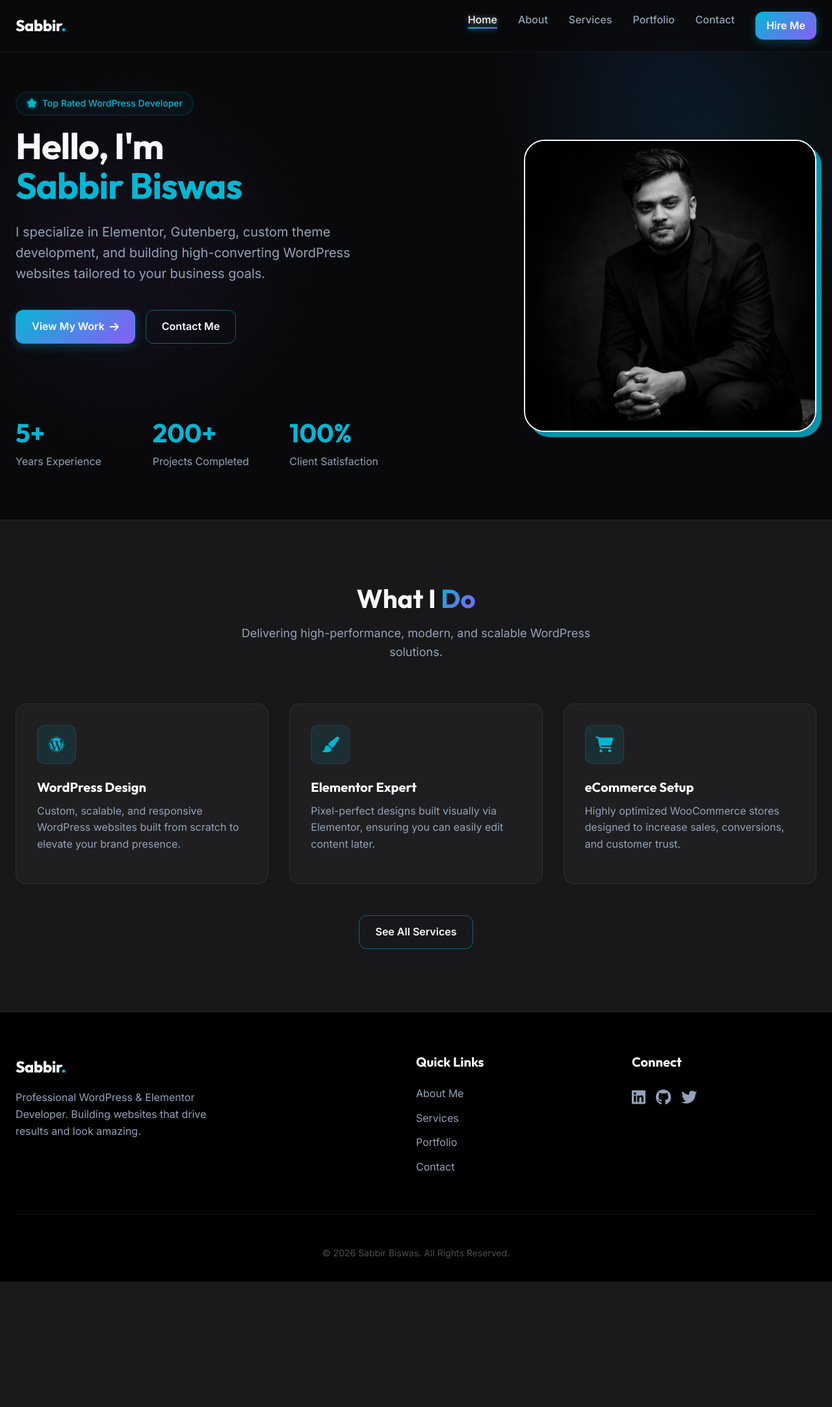
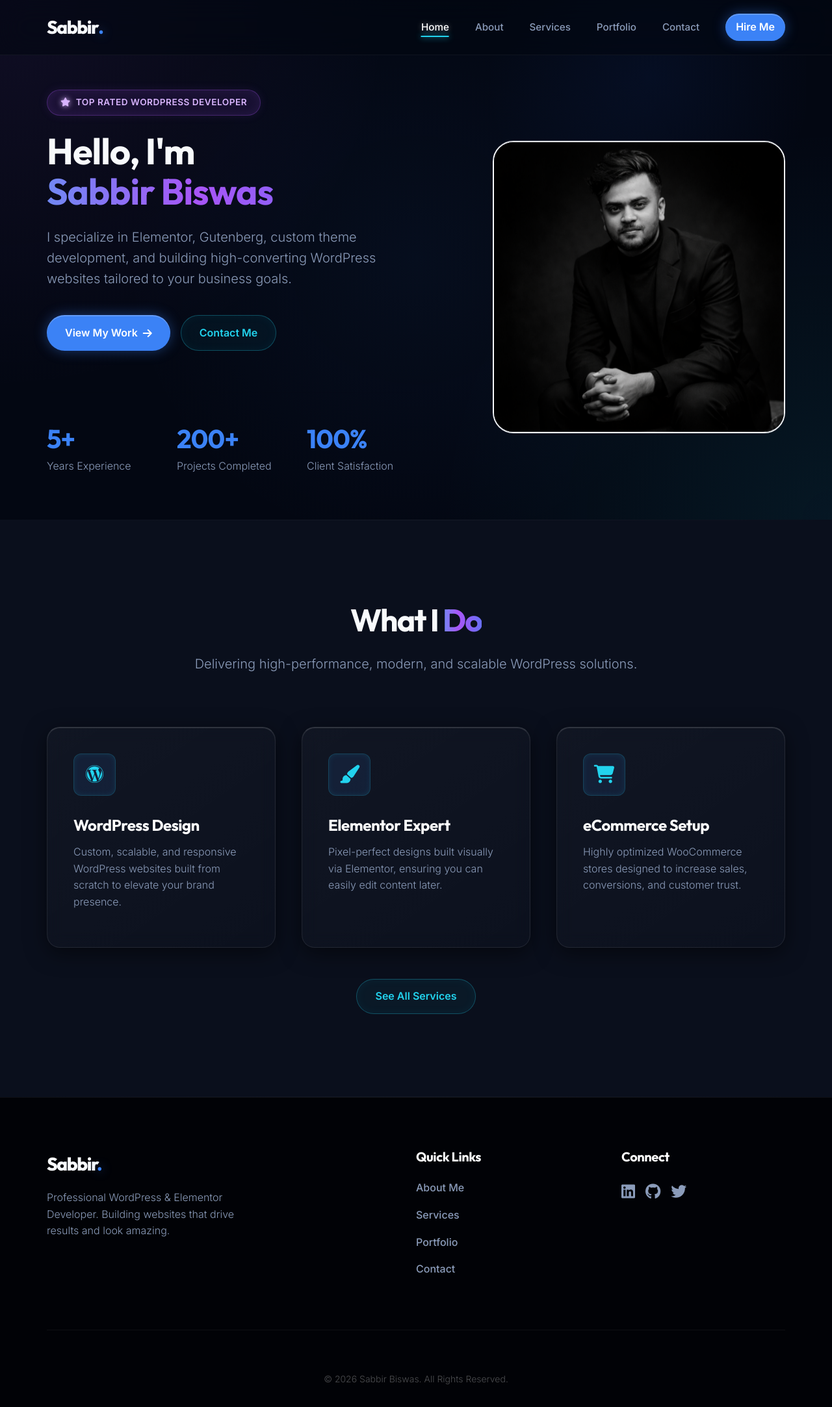
Before and after one commit to sabbirbiswas08/personalweb, a PHP site: page / in a window 1280 px wide. Shown: the whole page at 65% size. Before the commit the page ends 1973 px from the top, so only its background shows below. Run offline with PHP 8.4, Linux system fonts and the light colour scheme; data comes from the database, SQL or seed files in the repository.

Commit message:
feat: implement new AI-themed design system with custom CSS and enhanced hero animations

```diff
--- a/css/components.css
+++ b/css/components.css
@@ -1,170 +1,164 @@
-/* Navigation (Glassmorphism) */
+/* AI Navigation Bar */
 .navbar {
-  position: fixed;
-  top: 0;
-  left: 0;
-  width: 100%;
-  height: var(--nav-height);
-  background: rgba(9, 9, 11, 0.7);
-  backdrop-filter: blur(16px);
-  -webkit-backdrop-filter: blur(16px);
-  z-index: 1000;
-  transition: var(--transition);
-  border-bottom: 1px solid rgba(255, 255, 255, 0.05);
+  position: fixed; top: 0; left: 0; width: 100%; height: var(--nav-height);
+  background: rgba(3, 7, 18, 0.6); backdrop-filter: blur(20px); -webkit-backdrop-filter: blur(20px);
+  z-index: 1000; border-bottom: 1px solid rgba(255, 255, 255, 0.05);
+  box-shadow: 0 4px 30px rgba(0, 0, 0, 0.5);
+  transition: var(--transition-smooth);
 }
-
 .navbar .container { height: 100%; display: flex; justify-content: space-between; align-items: center; }
 
-.logo { font-family: var(--font-heading); font-size: 1.5rem; font-weight: 800; color: var(--color-text); letter-spacing: -0.5px; }
-.logo span { color: var(--color-primary); text-shadow: 0 0 10px rgba(6,182,212,0.5); }
+.logo { font-family: var(--font-heading); font-size: 1.75rem; font-weight: 800; color: var(--color-text); letter-spacing: -0.05em; display:flex; align-items:center; }
+.logo span { color: var(--color-primary); text-shadow: 0 0 15px rgba(59, 130, 246, 0.8); }
 
-.nav-links { display: flex; gap: 2rem; }
-.nav-link { font-weight: 500; color: var(--color-text-muted); position: relative; }
-.nav-link:hover, .nav-link.active { color: var(--color-text); text-shadow: 0 0 8px rgba(255,255,255,0.5); }
+.nav-links { display: flex; gap: 2.5rem; align-items: center; }
+.nav-link { font-weight: 500; font-size: 0.95rem; color: var(--color-text-muted); position: relative; transition: var(--transition-smooth); }
+.nav-link:hover, .nav-link.active { color: #fff; text-shadow: 0 0 10px rgba(255,255,255,0.4); }
 .nav-link::after {
-  content: ''; position: absolute; width: 0; height: 2px; bottom: -4px; left: 0;
-  background: linear-gradient(90deg, var(--color-primary), var(--color-accent));
-  transition: var(--transition);
+  content: ''; position: absolute; width: 0; height: 2px; bottom: -6px; left: 50%; transform: translateX(-50%);
+  background: var(--color-cyan); transition: var(--transition-smooth); box-shadow: 0 0 10px var(--color-cyan);
 }
-.nav-link:hover::after, .nav-link.active::after { width: 100%; box-shadow: 0 0 8px var(--color-primary); }
+.nav-link:hover::after, .nav-link.active::after { width: 100%; }
 
 .mobile-menu-btn { display: none; background: none; border: none; font-size: 1.5rem; cursor: pointer; color: var(--color-text); }
 
-/* Mobile Nav */
-@media (max-width: 768px) {
-  .nav-links {
-    position: fixed; top: var(--nav-height); left: -100%; width: 100%; height: calc(100vh - var(--nav-height));
-    background: rgba(9, 9, 11, 0.95); backdrop-filter: blur(10px);
-    flex-direction: column; align-items: center; justify-content: center; gap: 2rem;
-    transition: var(--transition); border-top: 1px solid rgba(255,255,255,0.05);
-  }
-  .nav-links.active { left: 0; }
-  .mobile-menu-btn { display: block; }
-}
-
-/* Cyber Buttons */
+/* Animated Cyber Buttons */
 .btn {
   display: inline-flex; align-items: center; justify-content: center;
-  padding: 0.75rem 1.5rem; font-weight: 600; border-radius: var(--radius-md);
-  transition: var(--transition); cursor: pointer; font-size: 1rem;
-  border: 1px solid transparent;
+  padding: 0.85rem 1.75rem; font-weight: 600; border-radius: var(--radius-full);
+  transition: var(--transition-smooth); cursor: pointer; font-size: 1rem;
+  position: relative; overflow: hidden; z-index: 1; border: none;
 }
 
 .btn-primary {
-  background: linear-gradient(135deg, var(--color-primary), var(--color-accent));
-  color: white; box-shadow: 0 4px 15px rgba(6, 182, 212, 0.3);
+  background: var(--color-primary);
+  color: white;
+  box-shadow: 0 0 20px rgba(59, 130, 246, 0.4), inset 0 2px 0 rgba(255,255,255,0.2);
+}
+
+.btn-primary::before {
+  content: ''; position: absolute; top: 0; left: 0; width: 100%; height: 100%;
+  background: linear-gradient(90deg, transparent, rgba(255,255,255,0.2), transparent);
+  transform: translateX(-100%); transition: 0.5s ease; z-index: -1;
 }
 
 .btn-primary:hover {
-  box-shadow: 0 6px 20px rgba(139, 92, 246, 0.5);
-  transform: translateY(-2px);
-  filter: brightness(1.1);
+  box-shadow: 0 0 30px rgba(168, 85, 247, 0.6); background: var(--color-accent); transform: translateY(-3px);
 }
+.btn-primary:hover::before { transform: translateX(100%); }
 
 .btn-outline {
-  background-color: transparent;
-  color: var(--color-text);
-  border: 1px solid rgba(6, 182, 212, 0.5);
-  box-shadow: inset 0 0 0 rgba(6, 182, 212, 0);
+  background: rgba(34, 211, 238, 0.05); color: var(--color-cyan);
+  border: 1px solid rgba(34, 211, 238, 0.3); box-shadow: inset 0 0 15px rgba(34, 211, 238, 0.05);
 }
 
 .btn-outline:hover {
-  background: rgba(6, 182, 212, 0.1);
-  border-color: var(--color-primary);
-  box-shadow: inset 0 0 10px rgba(6, 182, 212, 0.2), 0 0 10px rgba(6,182,212,0.2);
+  background: rgba(34, 211, 238, 0.1); border-color: var(--color-cyan);
+  box-shadow: 0 0 20px rgba(34, 211, 238, 0.3), inset 0 0 15px rgba(34, 211, 238, 0.1); color: white; transform: translateY(-3px);
 }
 
-/* Glass Cards */
+/* Advanced Glass Cards */
 .card {
-  background: var(--glass-bg);
-  backdrop-filter: blur(10px);
-  border-radius: var(--radius-lg);
-  padding: 2rem;
-  border: var(--glass-border);
-  transition: var(--transition);
-  position: relative;
-  overflow: hidden;
+  background: var(--glass-bg); backdrop-filter: blur(12px); -webkit-backdrop-filter: blur(12px);
+  border-radius: var(--radius-lg); padding: 2.5rem;
+  border: 1px solid var(--glass-border-color); border-top: 1px solid rgba(255,255,255,0.15);
+  box-shadow: var(--shadow-sharp); transition: var(--transition-smooth); position: relative; overflow: hidden;
 }
 
 .card::before {
-  content: ''; position: absolute; top: 0; left: -100%; width: 50%; height: 100%;
-  background: linear-gradient(90deg, transparent, rgba(255,255,255,0.05), transparent);
-  transform: skewX(-20deg); transition: 0.5s;
+  content: ''; position: absolute; top: -50%; left: -50%; width: 200%; height: 200%;
+  background: radial-gradient(circle, rgba(59, 130, 246, 0.1) 0%, transparent 60%);
+  opacity: 0; transition: var(--transition-smooth); pointer-events: none;
 }
 
-.card:hover::before { left: 150%; }
-.card:hover { transform: translateY(-5px); border-color: rgba(6, 182, 212, 0.3); box-shadow: var(--glass-glow); }
+.card:hover {
+  transform: translateY(-8px) scale(1.02);
+  border-color: rgba(59, 130, 246, 0.5);
+  box-shadow: var(--shadow-glow), var(--shadow-sharp);
+}
+.card:hover::before { opacity: 1; }
 
 /* Service Card Icon Glow */
 .service-icon {
-  width: 60px; height: 60px;
-  background: rgba(6, 182, 212, 0.1);
-  color: var(--color-primary);
-  border-radius: var(--radius-md);
-  display: flex; align-items: center; justify-content: center;
-  font-size: 1.5rem; margin-bottom: 1.5rem; transition: var(--transition);
-  border: 1px solid rgba(6, 182, 212, 0.2);
+  width: 65px; height: 65px; background: rgba(59, 130, 246, 0.1); color: var(--color-cyan);
+  border-radius: var(--radius-md); display: flex; align-items: center; justify-content: center;
+  font-size: 1.75rem; margin-bottom: 2rem; transition: var(--transition-smooth);
+  border: 1px solid rgba(34, 211, 238, 0.2); box-shadow: inset 0 0 10px rgba(34, 211, 238, 0.1);
 }
 
 .card:hover .service-icon {
   background: var(--color-primary); color: white;
-  box-shadow: 0 0 15px rgba(6,182,212,0.5);
+  box-shadow: 0 0 25px rgba(34, 211, 238, 0.6), inset 0 2px 5px rgba(255,255,255,0.3); border-color: transparent;
+  transform: rotate(5deg) scale(1.1);
 }
 
-.service-title { font-size: 1.25rem; margin-bottom: 0.75rem; color: #fff; }
+.service-title { font-size: 1.5rem; margin-bottom: 1rem; color: #fff; }
 
-/* Portfolio Card */
+/* Interactive Portfolio Cards */
 .portfolio-card {
-  border-radius: var(--radius-lg);
-  overflow: hidden;
-  background: var(--glass-bg);
-  border: var(--glass-border);
-  transition: var(--transition);
+  border-radius: var(--radius-lg); overflow: hidden;
+  background: var(--glass-bg); border: 1px solid var(--glass-border-color); border-top: 1px solid rgba(255,255,255,0.1);
+  box-shadow: var(--shadow-sharp); transition: var(--transition-smooth); display: flex; flex-direction: column;
 }
 
-.portfolio-card:hover { border-color: rgba(139, 92, 246, 0.4); box-shadow: 0 0 20px rgba(139, 92, 246, 0.2); transform: translateY(-5px); }
-.portfolio-img-wrap { width: 100%; height: 240px; overflow: hidden; position: relative; border-bottom: 1px solid rgba(255,255,255,0.05);}
-.portfolio-img { width: 100%; height: 100%; object-fit: cover; transition: transform 0.5s ease; filter: brightness(0.8); }
-.portfolio-card:hover .portfolio-img { transform: scale(1.05); filter: brightness(1); }
-.portfolio-content { padding: 1.5rem; }
+.portfolio-card:hover {
+  border-color: rgba(168, 85, 247, 0.5); box-shadow: var(--shadow-glow-purple), var(--shadow-sharp);
+  transform: translateY(-10px);
+}
+.portfolio-img-wrap { width: 100%; height: 260px; overflow: hidden; position: relative; border-bottom: 1px solid rgba(255,255,255,0.05); }
+.portfolio-img { width: 100%; height: 100%; object-fit: cover; transition: transform 0.8s cubic-bezier(0.2, 0.8, 0.2, 1); filter: brightness(0.85) contrast(1.1); }
+.portfolio-card:hover .portfolio-img { transform: scale(1.08); filter: brightness(1.1) contrast(1.1); }
+
+/* Cyberpunk Image Overlay */
+.portfolio-img-wrap::after {
+  content: ''; position: absolute; inset: 0;
+  background: linear-gradient(to top, rgba(3,7,18,0.9) 0%, transparent 60%);
+  pointer-events: none; opacity: 1; transition: opacity 0.4s ease;
+}
+.portfolio-card:hover .portfolio-img-wrap::after { opacity: 0.4; }
+
+.portfolio-content { padding: 2rem; flex: 1; display:flex; flex-direction:column; justify-content: space-between; background: rgba(3,7,18,0.4); }
 
 .portfolio-tag {
-  display: inline-block; padding: 0.25rem 0.75rem;
-  background: rgba(139, 92, 246, 0.1); color: #d8b4fe;
-  border: 1px solid rgba(139, 92, 246, 0.2);
-  border-radius: var(--radius-full); font-size: 0.75rem; font-weight: 600; margin-bottom: 0.75rem;
+  display: inline-block; padding: 0.35rem 1rem;
+  background: rgba(34, 211, 238, 0.1); color: var(--color-cyan);
+  border: 1px solid rgba(34, 211, 238, 0.3); box-shadow: 0 0 10px rgba(34, 211, 238, 0.1);
+  border-radius: var(--radius-full); font-size: 0.75rem; font-weight: 700; margin-bottom: 1.25rem; align-self: flex-start; text-transform: uppercase; letter-spacing: 1px;
 }
 
-/* Forms */
+/* Forms - AI Portal Style */
 .form-group { margin-bottom: 1.5rem; }
-.form-label { display: block; font-weight: 500; margin-bottom: 0.5rem; color: var(--color-text-muted); }
+.form-label { display: block; font-weight: 500; margin-bottom: 0.5rem; color: var(--color-text-muted); font-size: 0.9rem; letter-spacing: 0.5px;}
 .form-control {
-  width: 100%; padding: 0.875rem 1rem;
+  width: 100%; padding: 1rem 1.25rem;
   border: 1px solid rgba(255,255,255,0.1); border-radius: var(--radius-md);
-  font-family: inherit; font-size: 1rem; transition: var(--transition);
-  background: rgba(0,0,0,0.2); color: white;
+  font-family: inherit; font-size: 1rem; transition: var(--transition-smooth);
+  background: rgba(3, 7, 18, 0.5); color: white;
+  box-shadow: inset 0 2px 4px rgba(0,0,0,0.5);
 }
 .form-control:focus {
-  outline: none; border-color: var(--color-primary);
-  box-shadow: 0 0 0 3px rgba(6, 182, 212, 0.2); background: rgba(0,0,0,0.4);
+  outline: none; border-color: var(--color-cyan);
+  box-shadow: 0 0 15px rgba(34, 211, 238, 0.2), inset 0 2px 4px rgba(0,0,0,0.5);
+  background: rgba(3, 7, 18, 0.8);
 }
-textarea.form-control { min-height: 150px; resize: vertical; }
+textarea.form-control { min-height: 180px; resize: vertical; }
 
-/* Footer */
-.footer { background: #000; padding: 4rem 0 2rem; border-top: 1px solid rgba(255,255,255,0.05); }
-.footer-top { display: grid; gap: 3rem; margin-bottom: 3rem; border-bottom: 1px solid rgba(255,255,255,0.1); padding-bottom: 3rem; }
+/* Glowing Badge */
+.badge {
+  display: inline-flex; align-items: center; padding: 0.5rem 1.25rem;
+  background: rgba(168, 85, 247, 0.1); border: 1px solid rgba(168, 85, 247, 0.3);
+  border-radius: var(--radius-full); font-weight: 600; font-size: 0.85rem; margin-bottom: 1.5rem;
+  color: #d8b4fe; box-shadow: inset 0 0 15px rgba(168, 85, 247, 0.1), 0 0 15px rgba(168, 85, 247, 0.1);
+  letter-spacing: 0.5px; text-transform: uppercase;
+}
+.badge i { margin-right: 0.5rem; text-shadow: 0 0 8px #d8b4fe; }
+
+/* Dark Footer */
+.footer { background: #010206; padding: 5rem 0 2rem; border-top: 1px solid rgba(255,255,255,0.05); }
+.footer-top { display: grid; gap: 4rem; margin-bottom: 4rem; border-bottom: 1px solid rgba(255,255,255,0.05); padding-bottom: 4rem; }
 @media (min-width: 768px) { .footer-top { grid-template-columns: 2fr 1fr 1fr; } }
-.footer-title { color: white; font-size: 1.25rem; margin-bottom: 1.5rem; }
-.footer-links li { margin-bottom: 0.75rem; }
-.footer-links a { color: var(--color-text-muted); }
-.footer-links a:hover { color: var(--color-primary); padding-left: 5px; text-shadow: 0 0 8px rgba(6,182,212,0.5); }
-.footer-bottom { text-align: center; color: rgba(255,255,255,0.3); font-size: 0.875rem; }
-
-/* Badge */
-.badge {
-  display: inline-flex; align-items: center; padding: 0.4rem 1rem;
-  background: rgba(6, 182, 212, 0.05); border: 1px solid rgba(6, 182, 212, 0.2);
-  border-radius: var(--radius-full); font-weight: 500; font-size: 0.875rem; margin-bottom: 1rem;
-  color: var(--color-primary); box-shadow: inset 0 0 10px rgba(6,182,212,0.05);
-}
-.badge i { margin-right: 0.5rem; text-shadow: 0 0 5px var(--color-primary); }
+.footer-title { color: white; font-size: 1.25rem; margin-bottom: 1.5rem; font-weight: 700;}
+.footer-links li { margin-bottom: 1rem; }
+.footer-links a { color: var(--color-text-muted); font-weight: 500; }
+.footer-links a:hover { color: var(--color-cyan); text-shadow: 0 0 10px rgba(34, 211, 238, 0.5); padding-left: 8px; }
+.footer-bottom { text-align: center; color: rgba(255,255,255,0.3); font-size: 0.875rem; font-weight: 300; }
--- a/css/style.css
+++ b/css/style.css
@@ -1,37 +1,37 @@
-@import url('https://fonts.googleapis.com/css2?family=Inter:wght@400;500;600&family=Outfit:wght@600;700;800&display=swap');
+@import url('https://fonts.googleapis.com/css2?family=Inter:wght@300;400;500;600&family=Outfit:wght@500;700;800&display=swap');
 
 :root {
   --font-body: 'Inter', sans-serif;
   --font-heading: 'Outfit', sans-serif;
 
-  /* Modern AI Dark Mode Palette */
-  --color-bg: #09090b; /* Very dark zinc */
-  --color-bg-alt: #18181b; /* Slightly lighter zinc */
+  /* Deep AI Dashboard Palette */
+  --color-bg: #030712; /* Deepest blue/black */
+  --color-bg-alt: #0a0f1c; /* Deep naval UI background */
   --color-text: #f8fafc; /* Crisp white */
-  --color-text-muted: #94a3b8; /* Slate 400 */
+  --color-text-muted: #8b9cba; /* Cool muted blue-grey */
 
-  /* Cyber / AI Accents */
-  --color-primary: #06b6d4; /* Neon Cyan */
-  --color-primary-hover: #0891b2; /* Darker Cyan */
-  --color-accent: #8b5cf6; /* Glowing Purple */
+  /* Vibrant AI Accents */
+  --color-primary: #3b82f6; /* Brilliant Blue */
+  --color-accent: #a855f7; /* Vibrant Purple */
+  --color-cyan: #22d3ee; /* Laser Cyan */
 
-  /* Glass UI Elements */
-  --glass-bg: rgba(255, 255, 255, 0.03);
-  --glass-border: 1px solid rgba(255, 255, 255, 0.08);
-  --glass-glow: 0 0 20px rgba(6, 182, 212, 0.15); /* Cyan glow */
+  /* Ultra-Premium Glass UI */
+  --glass-bg: linear-gradient(145deg, rgba(255, 255, 255, 0.03) 0%, rgba(255, 255, 255, 0.01) 100%);
+  --glass-border: transparent; /* We will use box-shadow or direct border for glowing edge */
+  --glass-border-color: rgba(255, 255, 255, 0.08);
 
   --radius-sm: 8px;
   --radius-md: 12px;
-  --radius-lg: 16px;
+  --radius-lg: 20px;
   --radius-full: 9999px;
 
-  --shadow-sm: 0 1px 2px rgba(0,0,0,0.5);
-  --shadow-md: 0 4px 6px -1px rgba(0,0,0,0.5), 0 2px 4px -2px rgba(0,0,0,0.5);
-  --shadow-lg: 0 10px 15px -3px rgba(0,0,0,0.5), 0 4px 6px -4px rgba(0,0,0,0.5);
-  --shadow-hard: 8px 8px 0px 0px rgba(6, 182, 212, 0.8); /* Cyan hard shadow for cyberpunk touch */
+  --shadow-glow: 0 0 25px rgba(59, 130, 246, 0.15);
+  --shadow-glow-purple: 0 0 30px rgba(168, 85, 247, 0.2);
+  --shadow-sharp: inset 0 1px 1px rgba(255, 255, 255, 0.15), 0 8px 32px rgba(0, 0, 0, 0.5);
 
-  --transition: all 0.3s cubic-bezier(0.4, 0, 0.2, 1);
-  --nav-height: 80px;
+  --transition-fast: all 0.2s ease;
+  --transition-smooth: all 0.4s cubic-bezier(0.4, 0, 0.2, 1);
+  --nav-height: 85px;
 }
 
 * { margin: 0; padding: 0; box-sizing: border-box; }
@@ -47,15 +47,18 @@ html {
 body {
   overflow-x: hidden;
   -webkit-font-smoothing: antialiased;
-  background-image: radial-gradient(circle at 15% 50%, rgba(139, 92, 246, 0.08), transparent 25%),
-                    radial-gradient(circle at 85% 30%, rgba(6, 182, 212, 0.08), transparent 25%);
+  background-color: var(--color-bg);
+  background-image:
+    radial-gradient(circle at 0% 0%, rgba(168, 85, 247, 0.08) 0%, transparent 40%),
+    radial-gradient(circle at 100% 100%, rgba(34, 211, 238, 0.08) 0%, transparent 40%),
+    radial-gradient(circle at 50% 50%, rgba(59, 130, 246, 0.05) 0%, transparent 60%);
   background-attachment: fixed;
 }
 
-h1, h2, h3, h4, h5, h6 { font-family: var(--font-heading); line-height: 1.2; font-weight: 700; color: var(--color-text); }
-p { color: var(--color-text-muted); margin-bottom: 1rem; }
-a { text-decoration: none; color: inherit; transition: var(--transition); }
-img { max-width: 100%; height: auto; display: block; }
+h1, h2, h3, h4, h5, h6 { font-family: var(--font-heading); line-height: 1.1; font-weight: 700; color: var(--color-text); letter-spacing: -0.02em; }
+p { color: var(--color-text-muted); margin-bottom: 1rem; font-weight: 300; }
+a { text-decoration: none; color: inherit; transition: var(--transition-smooth); }
+img { max-width: 100%; height: auto; display: block; border-radius: var(--radius-md); }
 ul { list-style: none; }
 
 /* Typography Utilities */
@@ -68,14 +71,30 @@ ul { list-style: none; }
 .text-xl { font-size: 1.25rem; }
 
 /* Layout Utilities */
-.container { width: 100%; max-width: 1280px; margin: 0 auto; padding: 0 1.5rem; }
-.section { padding: 6rem 0; }
-.section-bg-alt { background-color: var(--color-bg-alt); border-top: 1px solid rgba(255,255,255,0.05); border-bottom: 1px solid rgba(255,255,255,0.05);}
+.container { width: 100%; max-width: 1200px; margin: 0 auto; padding: 0 2rem; position: relative; z-index: 1;}
+.section { padding: 8rem 0; position: relative; }
+.section-bg-alt { background: var(--color-bg-alt); position: relative; }
+.section-bg-alt::before { content: ''; position: absolute; top: 0; left: 0; width: 100%; height: 1px; background: linear-gradient(90deg, transparent, rgba(255,255,255,0.05), transparent); }
+.section-bg-alt::after { content: ''; position: absolute; bottom: 0; left: 0; width: 100%; height: 1px; background: linear-gradient(90deg, transparent, rgba(255,255,255,0.05), transparent); }
 
-.section-header { text-align: center; max-width: 600px; margin: 0 auto 4rem; }
-.section-title { font-size: 2.5rem; margin-bottom: 1rem; }
-.section-title span { background: linear-gradient(135deg, var(--color-primary), var(--color-accent)); background-clip: text; -webkit-background-clip: text; color: transparent; -webkit-text-fill-color: transparent; }
-.section-subtitle { font-size: 1.125rem; color: var(--color-text-muted); }
+.section-header { text-align: center; max-width: 700px; margin: 0 auto 5rem; }
+.section-title { font-size: 3rem; margin-bottom: 1.5rem; letter-spacing: -0.04em; }
+
+/* Animated Gradient Text */
+.section-title span, .hero-title span {
+  background: linear-gradient(270deg, var(--color-cyan), var(--color-primary), var(--color-accent), var(--color-cyan));
+  background-size: 300% 300%;
+  -webkit-background-clip: text; color: transparent; background-clip: text; -webkit-text-fill-color: transparent;
+  animation: gradient-shift 6s ease infinite;
+}
+
+@keyframes gradient-shift {
+    0% { background-position: 0% 50%; }
+    50% { background-position: 100% 50%; }
+    100% { background-position: 0% 50%; }
+}
+
+.section-subtitle { font-size: 1.25rem; color: var(--color-text-muted); line-height: 1.7; }
 
 /* Flex & Grid */
 .flex { display: flex; }
@@ -86,7 +105,7 @@ ul { list-style: none; }
 .gap-2 { gap: 0.5rem; }
 .gap-4 { gap: 1rem; }
 .gap-6 { gap: 1.5rem; }
-.gap-8 { gap: 2rem; }
+.gap-8 { gap: 2.5rem; }
 
 .grid { display: grid; }
 .grid-cols-1 { grid-template-columns: repeat(1, minmax(0, 1fr)); }
@@ -95,8 +114,8 @@ ul { list-style: none; }
 
 @media (max-width: 768px) {
   .md\:grid-cols-1 { grid-template-columns: repeat(1, minmax(0, 1fr)); }
-  .section { padding: 4rem 0; }
-  .section-title { font-size: 2rem; }
+  .section { padding: 5rem 0; }
+  .section-title { font-size: 2.25rem; }
 }
 
 @media (min-width: 769px) {
@@ -104,14 +123,25 @@ ul { list-style: none; }
   .lg\:grid-cols-3 { grid-template-columns: repeat(3, minmax(0, 1fr)); }
 }
 
-/* Animations */
+/* Base Animations */
 .fade-in-up {
   opacity: 0;
-  transform: translateY(30px);
-  transition: opacity 0.8s ease, transform 0.8s ease, box-shadow 0.3s ease;
+  transform: translateY(40px);
+  transition: opacity 1s cubic-bezier(0.2, 0.8, 0.2, 1), transform 1s cubic-bezier(0.2, 0.8, 0.2, 1);
 }
 
 .fade-in-up.visible {
   opacity: 1;
   transform: translateY(0);
 }
+
+/* Floating Animation */
+@keyframes float {
+  0% { transform: translateY(0px); }
+  50% { transform: translateY(-15px); }
+  100% { transform: translateY(0px); }
+}
+
+.float-anim {
+  animation: float 6s ease-in-out infinite;
+}
--- a/index.php
+++ b/index.php
@@ -66,8 +66,8 @@
                 </div>
             </div>
 
-            <div class="hero-image-wrap fade-in-up" style="transition-delay: 0.2s;">
-                <img src="<?= get_raw_content($pdo, 'home_hero_image') ?>" alt="Sabbir Biswas - WordPress Developer" class="hero-image">
+            <div class="hero-image-wrap fade-in-up float-anim" style="transition-delay: 0.2s;">
+                <img src="<?= get_raw_content($pdo, 'home_hero_image') ?>" alt="Sabbir Biswas - AI Web Developer" class="hero-image">
             </div>
         </div>
     </section>
```
